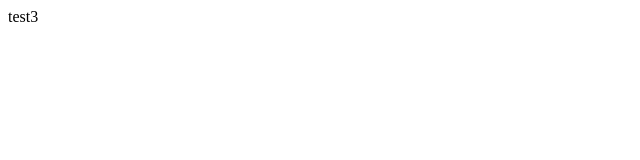
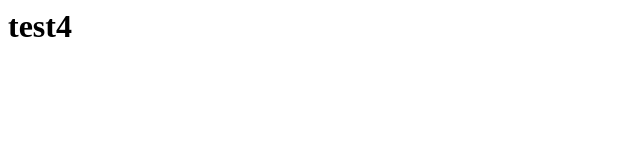
Before and after one commit to imths/PR-tests, a plain HTML site: page index.html in a window 1280 px wide. Shown: the whole page, without its empty margins (0-640 px from the left). Drawn offline with Linux system fonts and the light colour scheme.

Commit message:
Update index.html

```diff
--- a/index.html
+++ b/index.html
@@ -3,6 +3,6 @@
 
   </head>
   <body>
-    <p>test3</p>
+    <h1>test4</h1>
   </body>
 </html>
```
